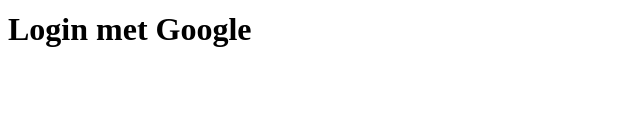
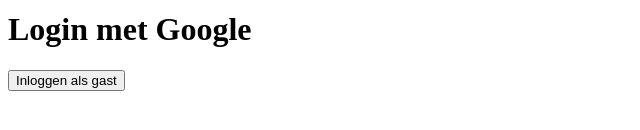
Before and after one commit to AminFaka/AminFaka.github.io, a plain HTML site: page index.html in a window 1280 px wide. Shown: the part 322-452 px from the top of the page, without its empty margins (0-640 px from the left). Drawn offline with Linux system fonts and the light colour scheme.

Commit message:
Update index.html

```diff
--- a/index.html
+++ b/index.html
@@ -53,5 +53,6 @@
 			});
 		}
 	</script>
+	<button onclick="window.location.href='https://aminfaka.github.io/menu.html'">Inloggen als gast</button>
 </body>
 </html>
```
